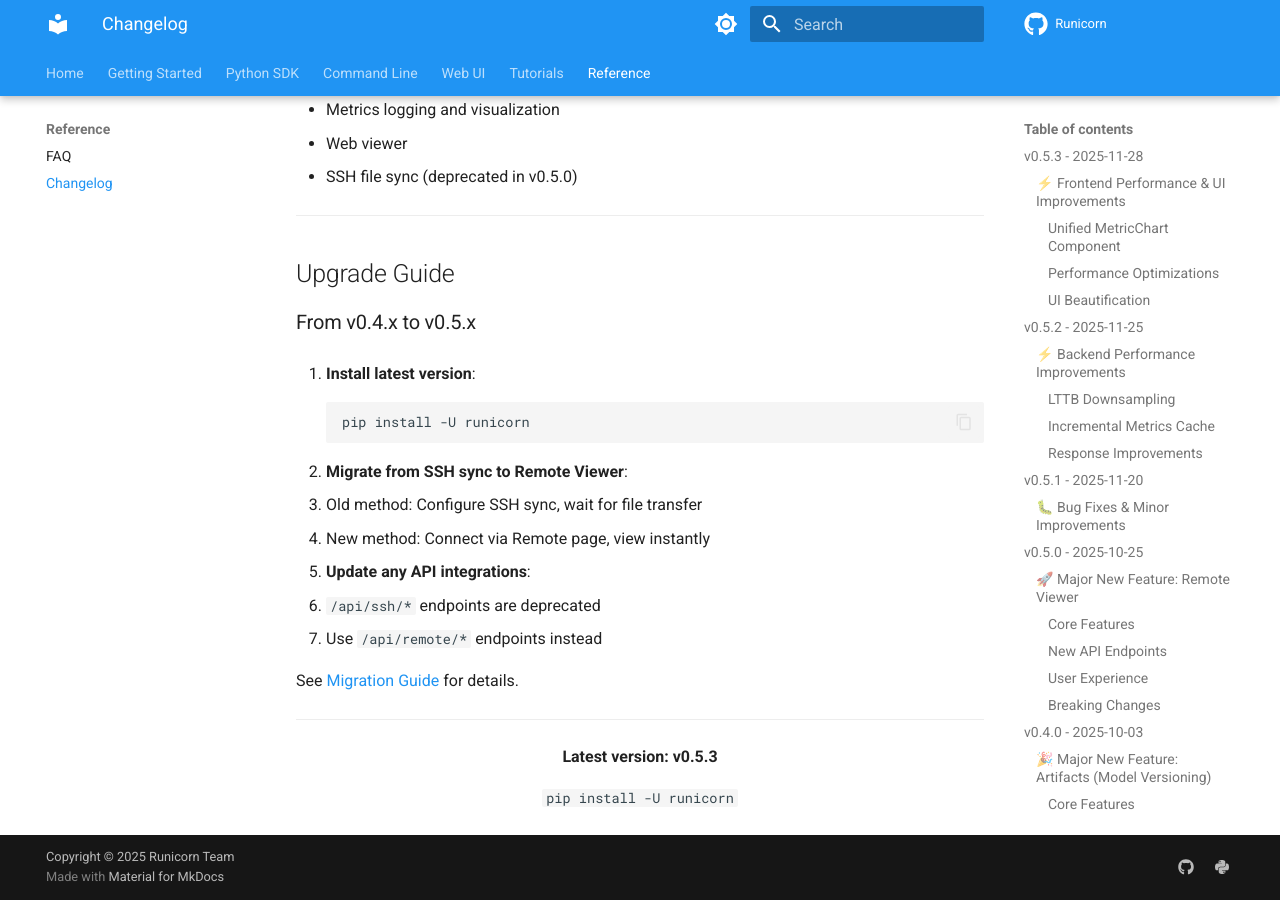
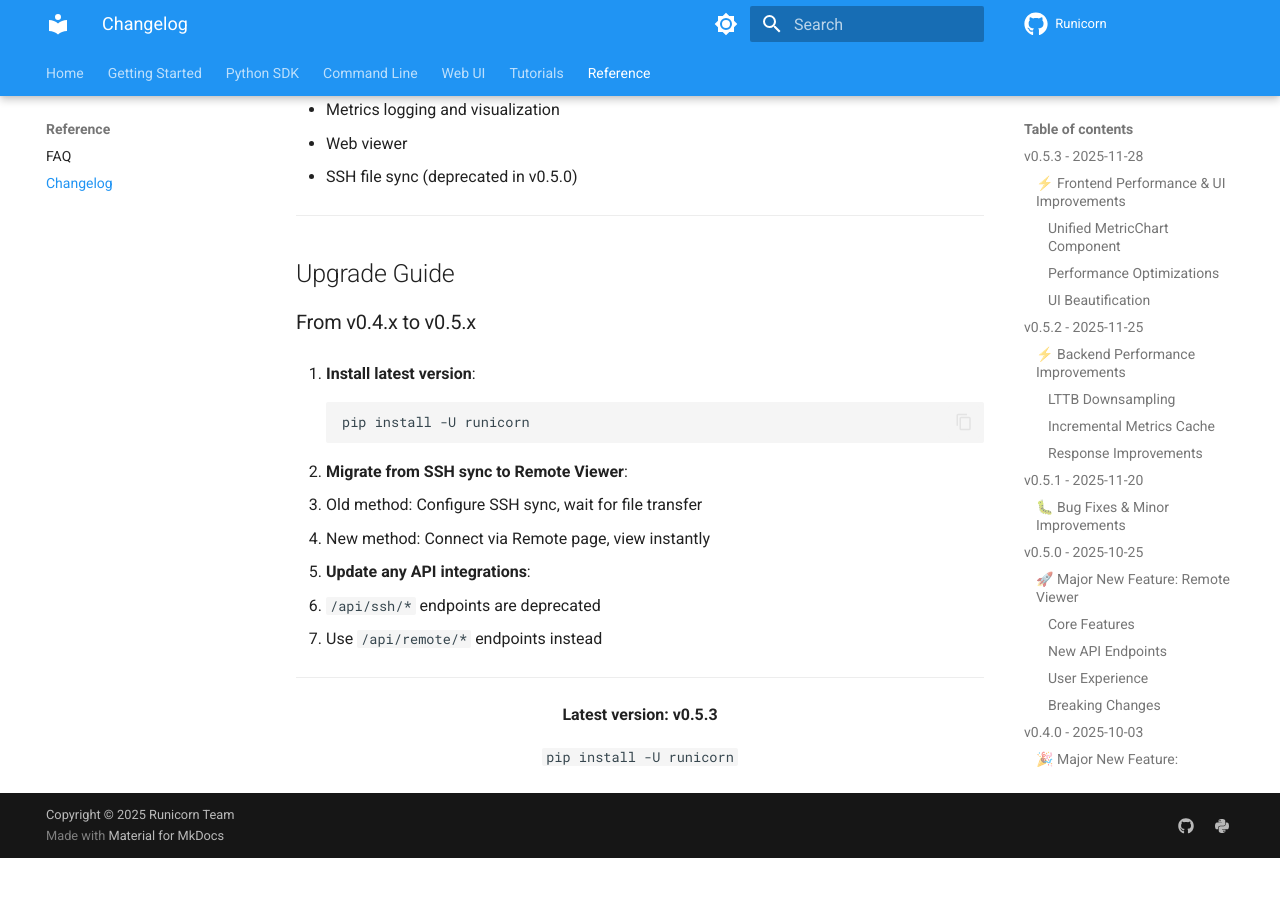
Before and after one commit to Skydoge-zjm/Runicorn, an MkDocs documentation site: the page built from docs/user-guide/docs/reference/changelog.md, in a window 1280 px wide and 900 px high, scrolled down 3948 px. Built offline with MkDocs 1.6.1 and Material for MkDocs 9.7.7, drawn with Linux system fonts in a browser that asks for light colours; comment, search, counter and statistics services are not loaded; the version menu is left out; after the commit the page ends 4806 px from its top, so only the background shows below that.

Commit message:
fix: remove broken link in changelog

```diff
--- a/docs/user-guide/docs/reference/changelog.md
+++ b/docs/user-guide/docs/reference/changelog.md
@@ -170,8 +170,6 @@ All notable changes to Runicorn.
    - `/api/ssh/*` endpoints are deprecated
    - Use `/api/remote/*` endpoints instead
 
-See [Migration Guide](../../guides/MIGRATION_GUIDE_v0.4_to_v0.5.md) for details.
-
 ---
 
 <div align="center">
```
